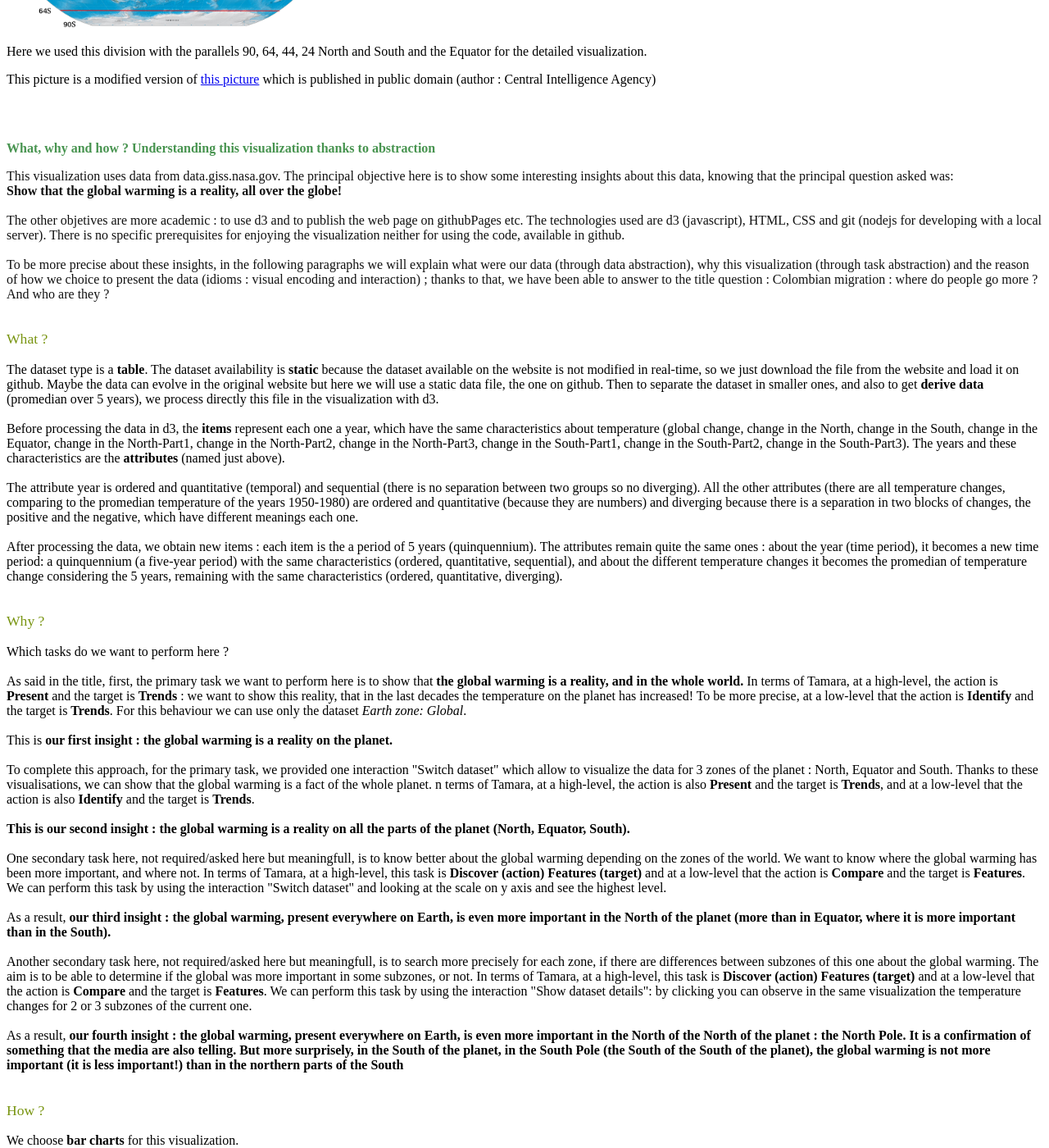
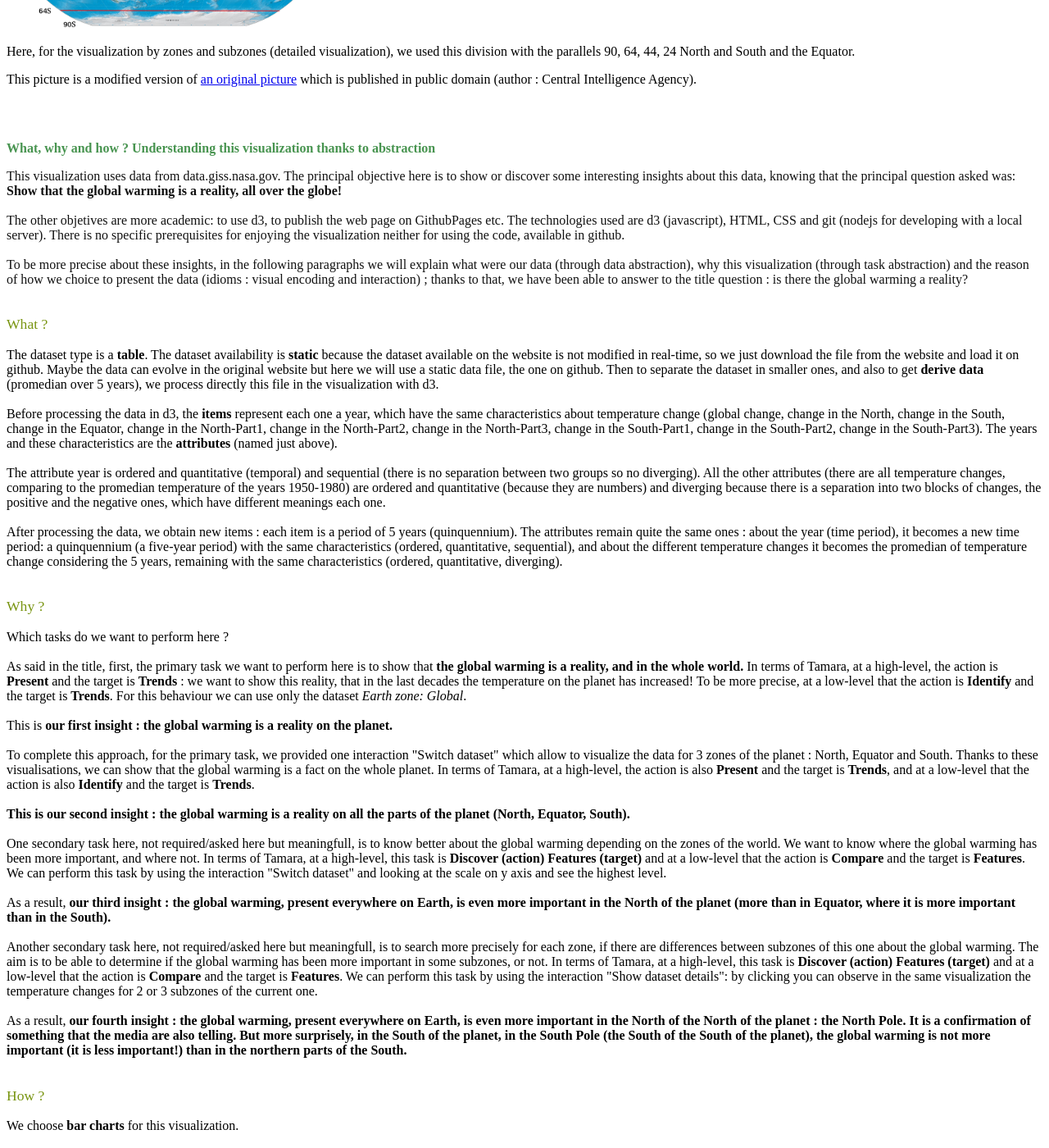
Before and after one commit to pierreraimbaud/GlobalWarmingIsReal, a Jekyll site: the page built from README.md, in a window 1280 px wide and 1400 px high, scrolled down 778 px. Shown: the whole window at 82% size. Built offline with Jekyll 4.4.1, drawn with Linux system fonts in a browser that asks for light colours; our own code applies the rules of GitHub Pages for plain Markdown files; some of the changed text lies outside the part shown.

Commit message:
What, why, how explanations corrections

```diff
--- a/_layouts/default.html
+++ b/_layouts/default.html
@@ -103,26 +103,26 @@
 
        <div id = "explcontainer">
             <img src="/World_map_With_Parallels.jpg" style="width:30%;height:30%;" alt="World division N-S">
-            <p>Here we used this division with the parallels 90, 64, 44, 24 North and South and the Equator for the detailed visualization.</p>
-            <p>This picture is a modified version of <a href="https://upload.wikimedia.org/wikipedia/commons/0/0a/World_map_2004_CIA_large_2m.jpg">this picture</a> which is published in public domain (author : Central Intelligence Agency)</p>
+            <p>Here, for the visualization by zones and subzones (detailed visualization), we used this division with the parallels 90, 64, 44, 24 North and South and the Equator.</p>
+            <p>This picture is a modified version of <a href="https://upload.wikimedia.org/wikipedia/commons/0/0a/World_map_2004_CIA_large_2m.jpg">an original picture</a> which is published in public domain (author : Central Intelligence Agency).</p>
             <br/><br/>
             <h2>What, why and how ? Understanding this visualization thanks to abstraction</h2>
               <p style="color:#111111;">
-              This visualization uses data from data.giss.nasa.gov. The principal objective here is to show some interesting insights about this data, knowing that the principal question asked was:<br/><b>Show that the global warming is a reality, all over the globe!</b>
+              This visualization uses data from data.giss.nasa.gov. The principal objective here is to show or discover some interesting insights about this data, knowing that the principal question asked was:<br/><b>Show that the global warming is a reality, all over the globe!</b>
               <br/><br/>
-              The other objetives are more academic : to use d3 and to publish the web page on githubPages etc. The technologies used are d3 (javascript), HTML, CSS and git (nodejs for developing with a local server). There is no specific prerequisites for enjoying the visualization neither for using the code, available in github.
+              The other objetives are more academic: to use d3, to publish the web page on GithubPages etc. The technologies used are d3 (javascript), HTML, CSS and git (nodejs for developing with a local server). There is no specific prerequisites for enjoying the visualization neither for using the code, available in github.
               <br/><br/>
-              To be more precise about these insights, in the following paragraphs we will explain what were our data (through data abstraction), why this visualization (through task abstraction) and the reason of how we choice to present the data (idioms : visual encoding and interaction) ; thanks to that, we have been able to answer to the title question : Colombian migration : where do people go more ? And who are they ?
+              To be more precise about these insights, in the following paragraphs we will explain what were our data (through data abstraction), why this visualization (through task abstraction) and the reason of how we choice to present the data (idioms : visual encoding and interaction) ; thanks to that, we have been able to answer to the title question : is there the global warming a reality?
               <br/><br/>
               <p style="color:#789410;font-size:110%">What ?</p>
               The dataset type is a <b>table</b>. The dataset availability is <b>static</b> because the dataset available on the website is not modified in real-time, so we just download the file from the website and load it on github. Maybe the data can evolve in the original website but here we will use a static data file, the one on github. Then to separate the dataset in smaller ones, and also to get <b>derive data</b> (promedian over 5 years), we process directly this file in the visualization with d3.<br/><br/>
 
-              Before processing the data in d3, the <b>items</b> represent each one a year, which have the same characteristics about temperature (global change, change in the North, change in the South, change in the Equator, change in the North-Part1, change in the North-Part2, change in the North-Part3, change in the South-Part1, change in the South-Part2, change in the South-Part3). The years and these characteristics are the <b>attributes</b> (named just above).<br/><br/>
+              Before processing the data in d3, the <b>items</b> represent each one a year, which have the same characteristics about temperature change (global change, change in the North, change in the South, change in the Equator, change in the North-Part1, change in the North-Part2, change in the North-Part3, change in the South-Part1, change in the South-Part2, change in the South-Part3). The years and these characteristics are the <b>attributes</b> (named just above).<br/><br/>
 
               The attribute year is ordered and quantitative (temporal) and sequential (there is no separation between two groups so no diverging).
-              All the other attributes (there are all temperature changes, comparing to the promedian temperature of the years 1950-1980) are ordered and quantitative (because they are numbers) and diverging because there is a separation in two blocks of changes, the positive and the negative, which have different meanings each one.<br/><br/>
+              All the other attributes (there are all temperature changes, comparing to the promedian temperature of the years 1950-1980) are ordered and quantitative (because they are numbers) and diverging because there is a separation into two blocks of changes, the positive and the negative ones, which have different meanings each one.<br/><br/>
 
-              After processing the data, we obtain new items : each item is the a period of 5 years (quinquennium). The attributes remain quite the same ones : about the year (time period), it becomes a new time period: a quinquennium (a five-year period) with the same characteristics (ordered, quantitative, sequential), and about the different temperature changes it becomes the promedian of temperature change considering the 5 years, remaining with the same characteristics (ordered, quantitative, diverging).<br/><br/>
+              After processing the data, we obtain new items : each item is a period of 5 years (quinquennium). The attributes remain quite the same ones : about the year (time period), it becomes a new time period: a quinquennium (a five-year period) with the same characteristics (ordered, quantitative, sequential), and about the different temperature changes it becomes the promedian of temperature change considering the 5 years, remaining with the same characteristics (ordered, quantitative, diverging).<br/><br/>
               <p style="color:#789410;font-size:110%">Why ?</p>
 
               Which tasks do we want to perform here ? <br/><br/>
@@ -132,7 +132,7 @@
               <br/><br/>
               This is <b>our first insight : the global warming is a reality on the planet.</b>
               <br/><br/>
-              To complete this approach, for the primary task, we provided one interaction "Switch dataset" which allow to visualize the data for 3 zones of the planet : North, Equator and South. Thanks to these visualisations, we can show that the global warming is a fact of the whole planet. n terms of Tamara, at a high-level, the action is also <b>Present</b> and the target is <b>Trends</b>, and at a low-level that the action is also <b>Identify</b> and the target is <b>Trends</b>.
+              To complete this approach, for the primary task, we provided one interaction "Switch dataset" which allow to visualize the data for 3 zones of the planet : North, Equator and South. Thanks to these visualisations, we can show that the global warming is a fact on the whole planet. In terms of Tamara, at a high-level, the action is also <b>Present</b> and the target is <b>Trends</b>, and at a low-level that the action is also <b>Identify</b> and the target is <b>Trends</b>.
               <br/><br/>
               <b>This is our second insight : the global warming is a reality on all the parts of the planet (North, Equator, South).</b>
               <br/><br/>
@@ -141,18 +141,18 @@
               <br/><br/>
               As a result, <b>our third insight : the global warming, present everywhere on Earth, is even more important in the North of the planet (more than in Equator, where it is more important than in the South).</b>
               <br/><br/>
-              Another secondary task here, not required/asked here but meaningfull, is to search more precisely for each zone, if there are differences between subzones of this one about the global warming. The aim is to be able to determine if the global was more important in some subzones, or not. In terms of Tamara, at a high-level, this task is <b>Discover (action) Features (target)</b> and at a low-level that the action is <b>Compare</b> and the target is <b>Features</b>. We can perform this task by using the interaction "Show dataset details": by clicking you can observe in the same visualization the temperature changes for 2 or 3 subzones of the current one.
+              Another secondary task here, not required/asked here but meaningfull, is to search more precisely for each zone, if there are differences between subzones of this one about the global warming. The aim is to be able to determine if the global warming has been more important in some subzones, or not. In terms of Tamara, at a high-level, this task is <b>Discover (action) Features (target)</b> and at a low-level that the action is <b>Compare</b> and the target is <b>Features</b>. We can perform this task by using the interaction "Show dataset details": by clicking you can observe in the same visualization the temperature changes for 2 or 3 subzones of the current one.
               <br/><br/>
-              As a result, <b>our fourth insight : the global warming, present everywhere on Earth, is even more important in the North of the North of the planet : the North Pole. It is a confirmation of something that the media are also telling. But more surprisely, in the South of the planet, in the South Pole (the South of the South of the planet), the global warming is not more important (it is less important!) than in the northern parts of the South</b>
+              As a result, <b>our fourth insight : the global warming, present everywhere on Earth, is even more important in the North of the North of the planet : the North Pole. It is a confirmation of something that the media are also telling. But more surprisely, in the South of the planet, in the South Pole (the South of the South of the planet), the global warming is not more important (it is less important!) than in the northern parts of the South.</b>
               <br/><br/>
 
               <p style="color:#789410;font-size:110%">How ?</p>
 
               We choose <b>bar charts</b> for this visualization.<br/><br/>
-              First, we have to say that for all the datasets, in the x axis, we have the quinquennium attribute which is ordered, quantitative, sequential and in the y axis we have the promedian temperature change, so ordered, quantitative, diverging attributes.<br/><br/>
+              First, we have to say that for all the datasets, in the x axis, we have the quinquennium attribute which is ordered, quantitative, sequential and in the y axis we have the promedian temperature change attribute (sometimes 2 or 3 times), so ordered, quantitative, diverging.<br/><br/>
               As a result, about the visual encoding, the <b>mark</b> we choose is <b>line</b> and the <b>channel</b> is <b>vertical position</b> (which give a bar chart) ; it can be easily explain because this channel is the most <b>effective</b> for the ordered attributes (which should always use magnitude channels, in theory, so from this point of view, we use a good and expressive type).
-              We choose to order and align the marks in our representation because it combines well with ordered attributes and with our task (identify trends, identify features, compare features).<br/><br/>
-              Then about the interaction, we decide to provide to the user two interactions with two buttons. The first one (switch) is for switching between the dataset, so it’s a <b>Change manipulation</b> : it is usefull for our primary task (show that in the world word the global warming is a reality) and for a secondary task (compare the global warming between the 3 zones). The second one (show details) is for showing the detail about temperature changes in 2 or 3 subzones of the current zone of the planet : it is usefull for a secondary task (compare subzones in order to see if the global warming has been more important in some subzones). And, we provide also a <b>“Select” manipulation</b>, with a mouseover which give more detailed information about the current item.</p>
+              We choose to <b>order and align</b> the marks in our representation because it combines well with ordered attributes and with our task (identify trends, identify features, compare features).<br/><br/>
+              Then about the interaction, we decide to provide to the user two interactions with two buttons. The first one (switch) is for switching between the dataset, so it’s a <b>Change manipulation</b> : it is usefull for our primary task (show that in the whole world the global warming is a reality) and for a secondary task (compare the global warming between the 3 zones). The second one (show details) is for showing the detail about temperature changes in 2 or 3 subzones of the current zone of the planet : it is usefull for a secondary task (compare subzones in order to see if the global warming has been more important in some subzones). It’s a <b>Superimpose!</b> And, we provide also a <b>“Select” manipulation</b>, with a mouseover which give more detailed information about the current item.</p>
               </p>
       </div>
 
```
Also changed, not shown: other parts of _layouts/default.html (+5 -5 lines).
